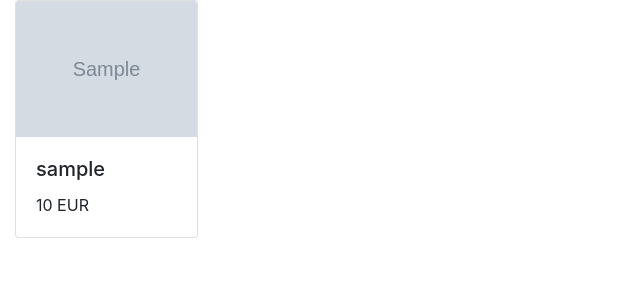
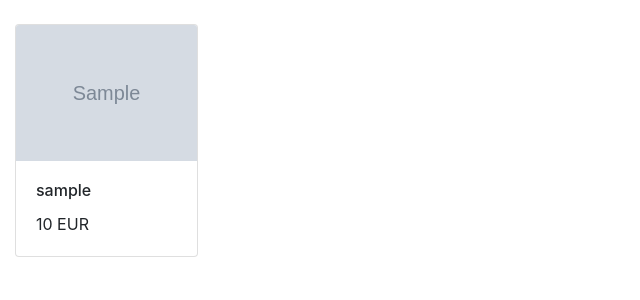
Before and after one commit to agdsn/drinkman, a Django app: page /users/ in a window 1280 px wide. Shown: the top 300 px of the page, without its empty margins (0-640 px from the left). Run offline with Django 3.2, Linux system fonts and the light colour scheme; tables that the repository leaves empty hold one stand-in row (values such as "Sample post"); grey boxes marked "Sample" are stand-in pictures; some libraries are stand-ins or nearby versions.

Commit message:
Update users template

```diff
--- a/templates/users.html
+++ b/templates/users.html
@@ -1,15 +1,17 @@
 {% extends "base.html" %}
 
 {% block content %}
+    <br/>
+
     <div class="row">
         {% for user in users %}
-            <div class="col-2">
+            <div class="col-md-2 col-6">
                 <div class="card">
                     <a href="{% url 'user' user_id=user.id %}">
                         <img src="{{ user.image_url }}" class="card-img-top" alt="{{ user.username }}">
                     </a>
                     <div class="card-body">
-                        <h5 class="card-title">{{ user.username }}</h5>
+                        <h6 class="card-title">{{ user.username }}</h6>
                         <p class="card-text">{{ user.balance }} EUR</p>
                     </div>
                 </div>
```
